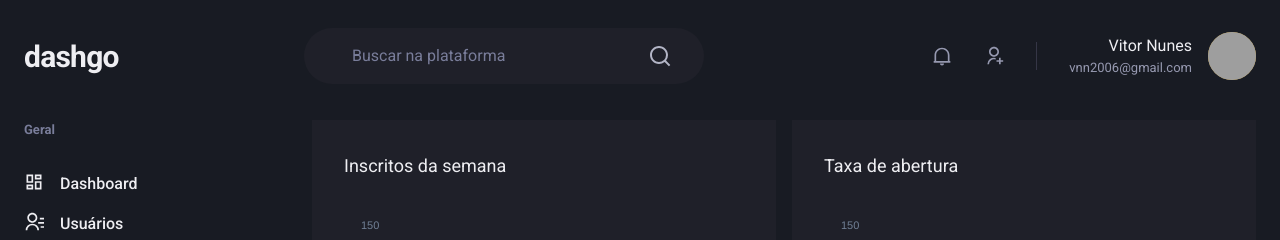
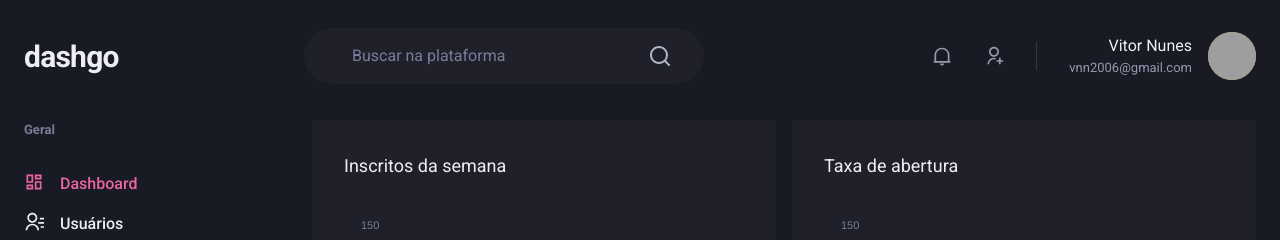
Before and after one commit to stecks10/dashgo, a Next.js app: page /dashboard in a window 1280 px wide. Shown: the top 240 px of the page. Built offline with nearby package versions, Linux system fonts and the light colour scheme; grey boxes are pictures that could not be loaded.

Commit message:
Sinalizando link ativo

```diff
--- /dev/null
+++ b/src/components/ActiveLink.tsx
@@ -0,0 +1,37 @@
+import Link, { LinkProps } from 'next/link';
+import { useRouter } from 'next/router';
+import { cloneElement, ReactElement } from 'react';
+
+interface ActiveLinkProps extends LinkProps {
+  children: ReactElement;
+  shouldMatchExactHref?: boolean;
+}
+
+export function ActiveLink({
+  children,
+  shouldMatchExactHref = false,
+  ...rest
+}: ActiveLinkProps) {
+  const { asPath } = useRouter();
+
+  let isActive = false;
+
+  if (shouldMatchExactHref && (asPath === rest.href || asPath === rest.as)) {
+    isActive = true;
+  }
+
+  if (
+    !shouldMatchExactHref &&
+    (asPath.startsWith(String(rest.href)) || asPath.startsWith(String(rest.as)))
+  ) {
+    isActive = true;
+  }
+
+  return (
+    <Link {...rest}>
+      {cloneElement(children, {
+        color: isActive ? 'pink.400' : 'gray.50',
+      })}
+    </Link>
+  );
+}
--- a/src/components/Sidebar/NavLink.tsx
+++ b/src/components/Sidebar/NavLink.tsx
@@ -7,6 +7,7 @@
 
 import { ElementType } from 'react';
 import Link from 'next/link';
+import { ActiveLink } from '../ActiveLink';
 
 interface NavLinkProps extends ChakraLinkProps {
   icon: ElementType;
@@ -16,13 +17,13 @@
 
 export function NavLink({ icon, children, href, ...rest }: NavLinkProps) {
   return (
-    <Link href={href} passHref>
+    <ActiveLink href={href} passHref>
       <ChakraLink display="flex" align="center">
         <Icon as={icon} fontSize="20" />
         <Text ml="4" fontWeight="medium">
           {children}
         </Text>
       </ChakraLink>
-    </Link>
+    </ActiveLink>
   );
 }
--- a/src/pages/users/create.tsx
+++ b/src/pages/users/create.tsx
@@ -1,3 +1,4 @@
+import Link from 'next/link';
 import {
   Box,
   Divider,
@@ -11,7 +12,6 @@
 import { Input } from '../../components/Form/Input';
 import { Header } from '../../components/Header';
 import { Sidebar } from '../../components/Sidebar';
-import Link from 'next/link';
 
 export default function CreateUser() {
   return (
@@ -56,8 +56,8 @@
                 <Button as="a" colorScheme="whiteAlpha">
                   Cancelar
                 </Button>
-                <Button colorScheme="pink">Salvar</Button>
               </Link>
+              <Button colorScheme="pink">Salvar</Button>
             </HStack>
           </Flex>
         </Box>
--- a/src/pages/users/index.tsx
+++ b/src/pages/users/index.tsx
@@ -14,7 +14,7 @@
   Text,
   useBreakpointValue,
 } from '@chakra-ui/react';
-import { RiAddLine, RiPencilLine } from 'react-icons/ri';
+import { RiAddLine } from 'react-icons/ri';
 import { Header } from '../../components/Header';
 import { Pagination } from '../../components/Pagination';
 import { Sidebar } from '../../components/Sidebar';
```
